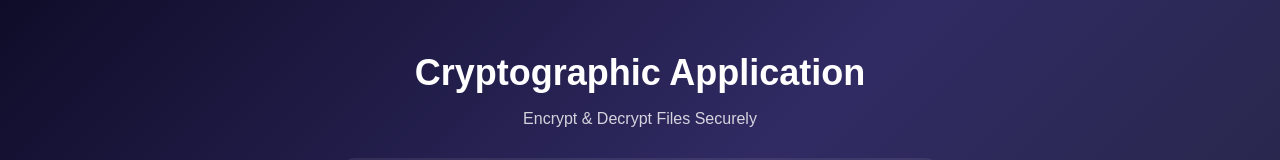
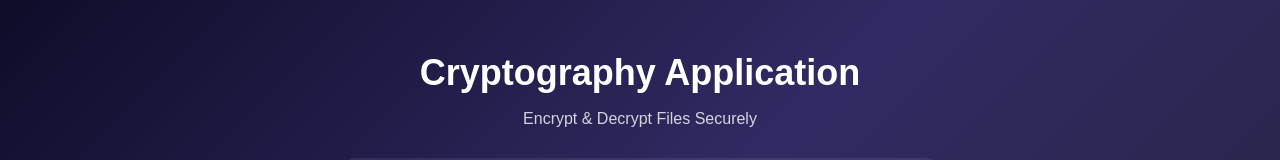
Before and after one commit to Agni2018/Crypto-app, a website: page public/index.html in a window 1280 px wide. Shown: the top 160 px of the page. Drawn offline with Linux system fonts and the light colour scheme; no server answers.

Commit message:
Update index.html

```diff
--- a/public/index.html
+++ b/public/index.html
@@ -7,7 +7,7 @@
 <body>
 
 <div class="container">
-    <h1> Cryptographic Application</h1>
+    <h1> Cryptography Application</h1>
     <p>Encrypt & Decrypt Files Securely</p>
 
     <div class="card">
```
